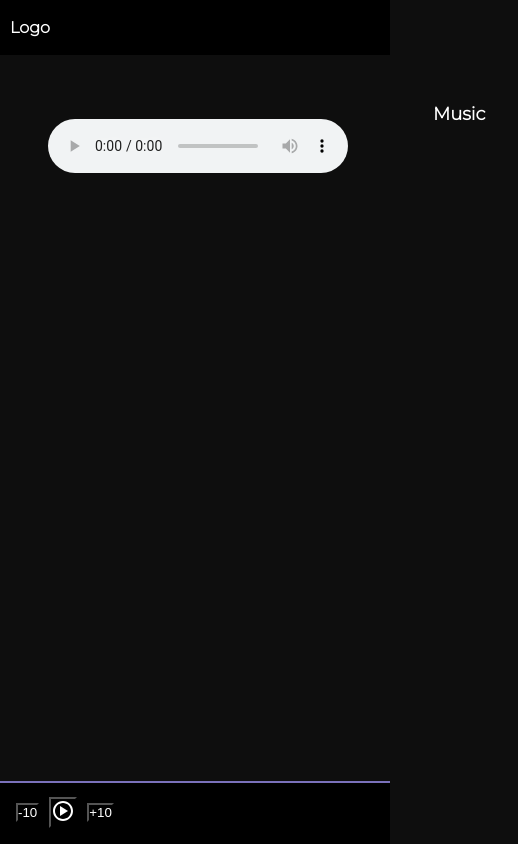
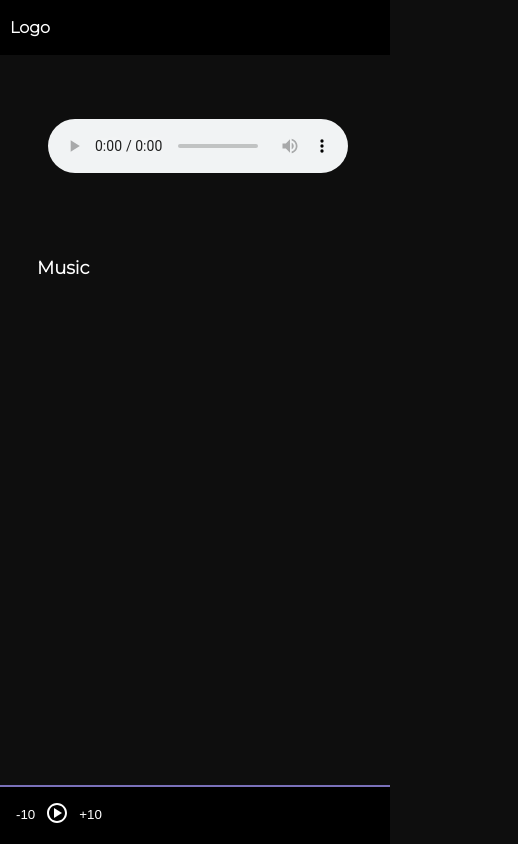
Before and after one commit to edgarmontielt/media-player, a plain HTML site: page src/pages/index.html in a window 390 px wide. Shown: the whole page, 518 px wide, since content can reach past the window. Drawn offline with Linux system fonts and the light colour scheme.

Commit message:
check: refactor styles

```diff
--- a/src/css/audio/controls.css
+++ b/src/css/audio/controls.css
@@ -17,6 +17,7 @@
   cursor: pointer;
   background: transparent;
   color: white;
+  border: none;
 }
 
 #progress {
--- /dev/null
+++ b/src/css/audio/main.css
@@ -0,0 +1,18 @@
+.container-content {
+  max-width: 1280px;
+  margin: 0 auto;
+  margin-top: 1rem;
+  display: grid;
+  grid-template-columns: 2fr 1fr;
+}
+
+.content-video {
+  width: 100%;
+  padding: 3rem;
+}
+
+@media (max-width:600px) {
+    .container-content {
+        display: block;
+      }
+}
--- a/src/css/audio/musicList.css
+++ b/src/css/audio/musicList.css
@@ -1,16 +1,3 @@
-.container-content {
-  max-width: 1280px;
-  margin: 0 auto;
-  margin-top: 1rem;
-  display: grid;
-  grid-template-columns: 2fr 1fr;
-}
-
-.content-video {
-  width: 100%;
-  padding: 3rem;
-}
-
 .content-list {
   width: 100%;
   padding: 2rem;
@@ -30,7 +17,8 @@
   background-color: black;
 }
 
-.content-list .active {
+.content-list
+.active {
   background-color: black;
 }
 
--- a/src/css/index.css
+++ b/src/css/index.css
@@ -1,7 +1,7 @@
 @import "https://fonts.googleapis.com/css2?family=Montserrat:wght@300&display=swap";
 @import "./main.css";
 @import "./navbar/nav.css";
-@import "./video.css";
 @import "./audio/controls.css";
+@import "./audio/main.css";
 @import "./audio/panel.css";
 @import "./audio/musicList.css";
```
